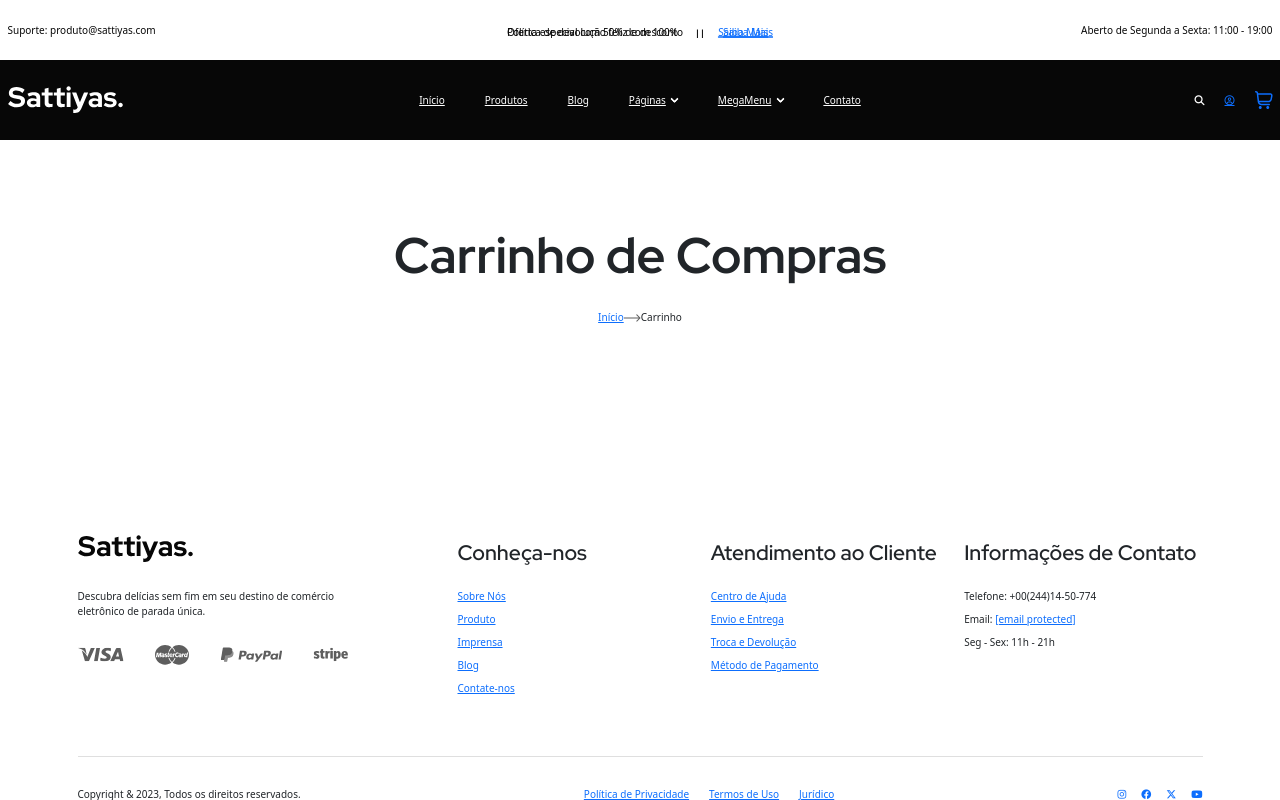
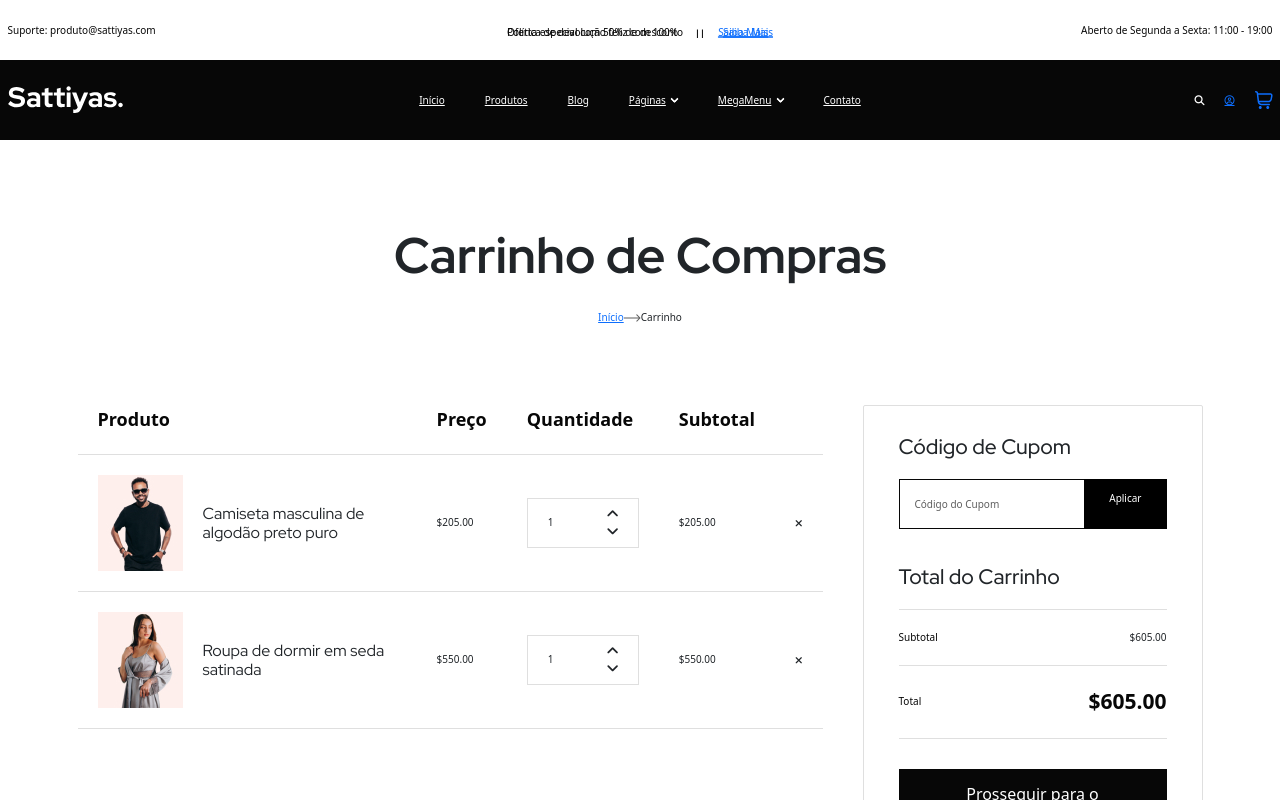
Before and after one commit to matondojoao/sattiyas, a Vue app: page /cart in a window 1280 px wide. Shown: the top 800 px of the page. Built offline with nearby package versions, Linux system fonts and the light colour scheme.

Commit message:
Adiciona componente de carrinho de compras

```diff
--- a/src/views/CartView.vue
+++ b/src/views/CartView.vue
@@ -1,9 +1,11 @@
 <script setup>
    import Heading from '@/components/template/web/cart/Heading.vue'
+   import Cart from '@/components/template/web/cart/Cart.vue'
 </script>
 
 <template>
     <div>
        <Heading />
+       <Cart />
     </div>
 </template>
```
